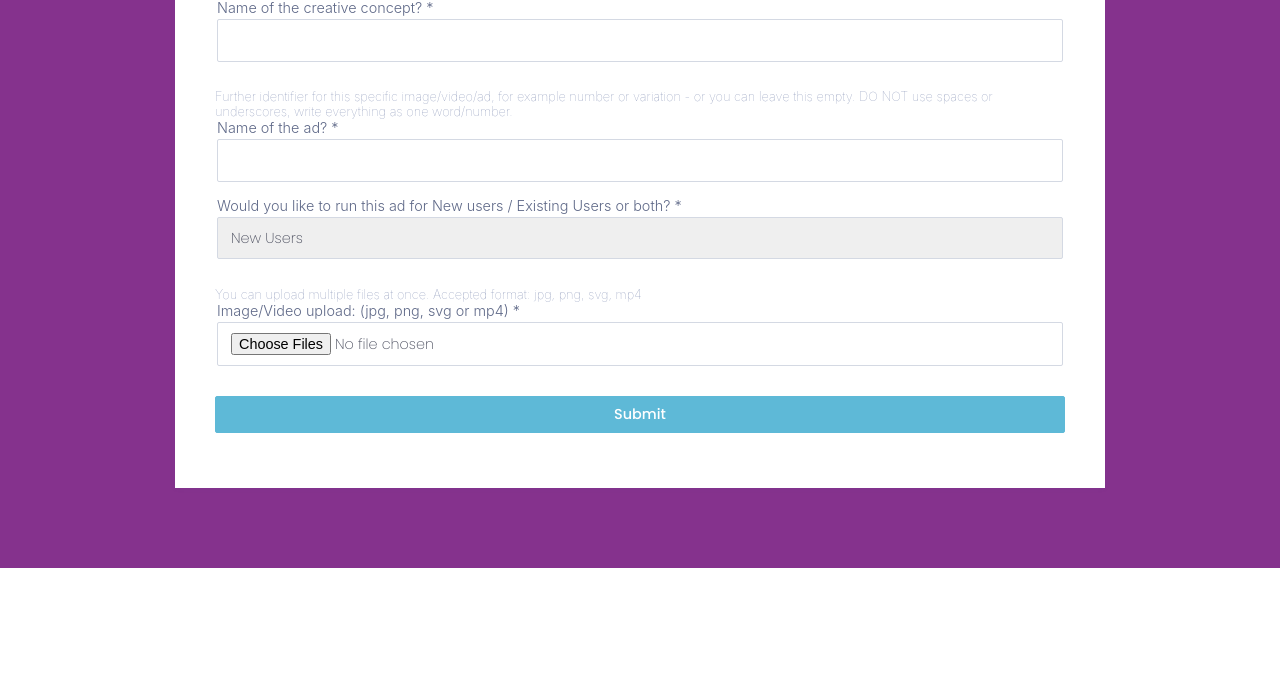
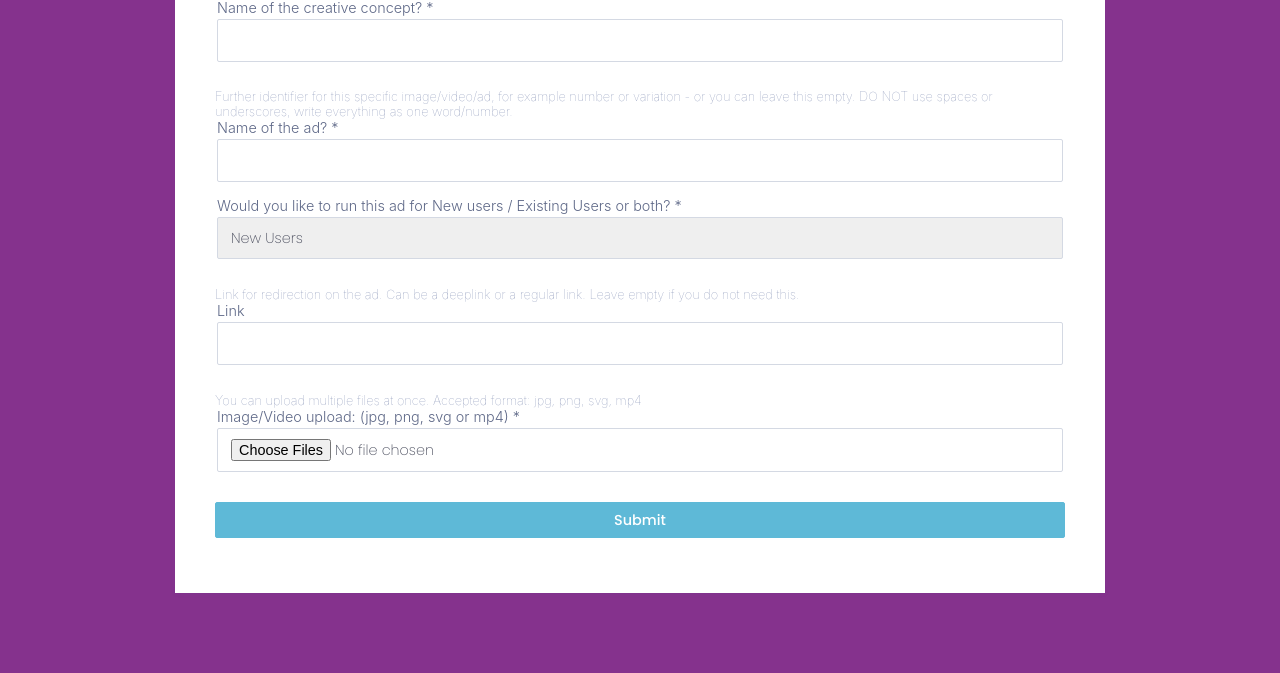
Before and after one commit to smartlyio/adsform, a Flask app: page /createad in a window 1280 px wide. Shown: the part 1216-1889 px from the top of the page. Before the commit the page ends 1784 px from the top, so only its background shows below. Run offline with Flask 2, Linux system fonts and the light colour scheme; some libraries are stand-ins or nearby versions.

Commit message:
CSE-3154 added link textbox and validation for ad redirect links

```diff
--- a/flask_wtforms/forms.py
+++ b/flask_wtforms/forms.py
@@ -7,11 +7,12 @@ from wtforms import (
     StringField,
     SubmitField,
     MultipleFileField,
-    TextAreaField
+    TextAreaField,
+    URLField
 )
 from wtforms.fields import DateField
 from flask_wtf.file import FileRequired
-from wtforms.validators import DataRequired, Length, Regexp
+from wtforms.validators import DataRequired, Length, Regexp, url
 import json
 
 
@@ -24,7 +25,7 @@ class AdForm(FlaskForm):
         countries = list(data)
 
         country = SelectField("Which country?🌎 *", [DataRequired()], choices=countries)
-        city = SelectMultipleField("Which City to target? (first select country) *", choices=[], validate_choice=False)
+        city = SelectMultipleField("Which City to target? (first select country) *",  [DataRequired()], choices=[], validate_choice=False)
         language = SelectField("Which language? *", [DataRequired()], choices=["AZ", "CS", "DA", "DE", "EL", "EN", "ET", "FI", "HE", "HR", "HU", "JA", "KA", "KK", "LT", "LV", "NO", "PL", "RU", "SK", "SL", "SR", "SV"])
         adtitle = StringField("Write the title of your ad: *", [Length(max=25, message="Ad title must be betwen 2 & 25 characters"), DataRequired()])
         adcopy = TextAreaField("Write the copy of the ad: *", [Length(max=125, message="Ad copy must be betwen 2 & 125 characters"), DataRequired()])
@@ -35,5 +36,6 @@ class AdForm(FlaskForm):
         creativeconcept = StringField("Name of the creative concept? *", [Regexp('^\w+$', message="Concept must contain only letters numbers or underscore"), Length(max=25, message="Concept must be betwen 2 & 25 characters"), DataRequired()])
         adname = StringField("Name of the ad? *",[Regexp('^\w+$', message="Ad name must contain only letters numbers or underscore"), Length(max=25, message="Ad name must be betwen 2 & 25 characters"), DataRequired()])
         objective = SelectField("Would you like to run this ad for New users / Existing Users  or both? *", [DataRequired()], choices=["New Users", "Existing Users", "Both"])
+        link = URLField("Link", validators=[url()])
         attachments = MultipleFileField('Image/Video upload: (jpg, png, svg or mp4) *')
         submit = SubmitField("Submit")
--- a/flask_wtforms/routes.py
+++ b/flask_wtforms/routes.py
@@ -77,6 +77,7 @@ def createad():
 							mediasizename,
 							video_length,
 							media_url,
+							form['link'].data,
 							form['country'].data,
 							city.capitalize(),
 							form['objective'].data, # UA or R&F or both
--- a/flask_wtforms/templates/adcreation.jinja2
+++ b/flask_wtforms/templates/adcreation.jinja2
@@ -166,6 +166,19 @@
           {% endif %}
         </fieldset>
 
+        <p class="description">Link for redirection on the ad. Can be a deeplink or a regular link. Leave empty if you do not need this.</p>
+        <fieldset class="form-field">{{ form.link.label }} {{ form.link }}
+          {% if form.link.errors %}
+            <ul class="errors">
+              {% for error in form.link.errors %}
+                <li class="error">
+                    <i class="fas fa-exclamation"></i> <span class="error-message">{{ error }}</span>
+                </li>
+              {% endfor %}
+            </ul>
+          {% endif %}
+        </fieldset>
+
         <p class="description">You can upload multiple files at once. Accepted format: jpg, png, svg, mp4</p>
         <fieldset class="form-field">{{ form.attachments.label }} {{ form.attachments }}
             {% if form.attachments.errors %}
```
